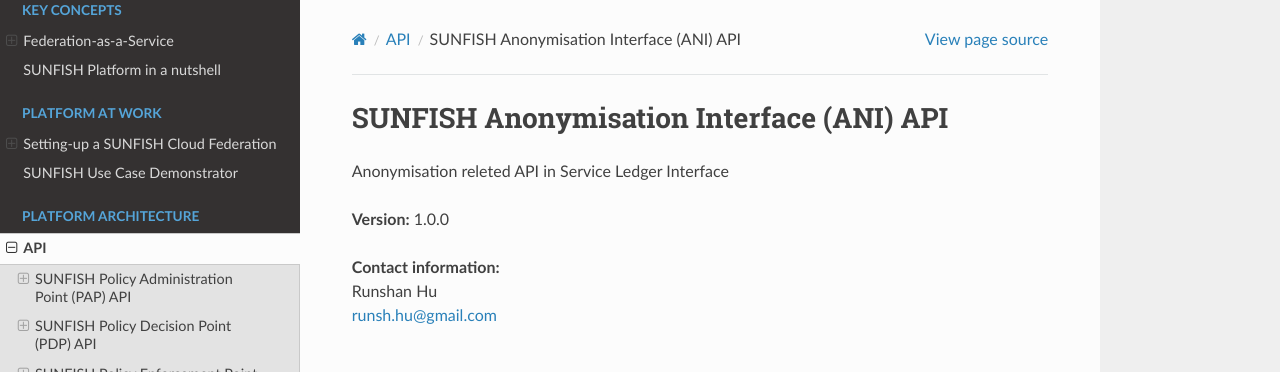
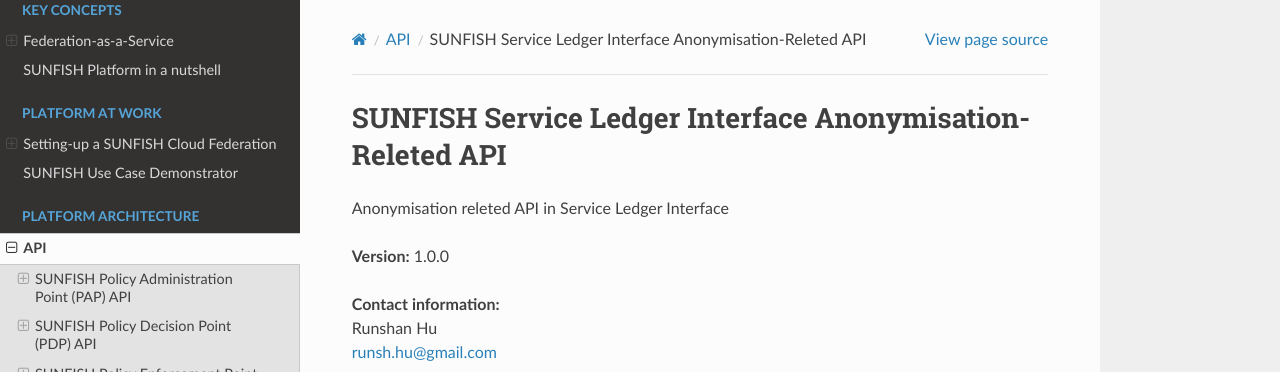
Before and after one commit to sunfish-prj/Platform-docs, a Sphinx documentation site: the page built from docs/anonymisation/RI_AN.rst, in a window 1280 px wide, cut to the strip 0-372 px from the top of the page. Built offline with Sphinx 7.4.7 and the Read the Docs theme 2.0.0, drawn with Linux system fonts in a browser that asks for light colours; some of the changed text lies outside the part shown.

Commit message:
add anonymisation interface docs

```diff
--- a/docs/anonymisation/RI_AN.rst
+++ b/docs/anonymisation/RI_AN.rst
@@ -1,4 +1,4 @@
-SUNFISH Anonymisation Interface (ANI) API
+SUNFISH Service Ledger Interface Anonymisation-Releted API
 ==============================================
 
 Anonymisation releted API in Service Ledger Interface
```
